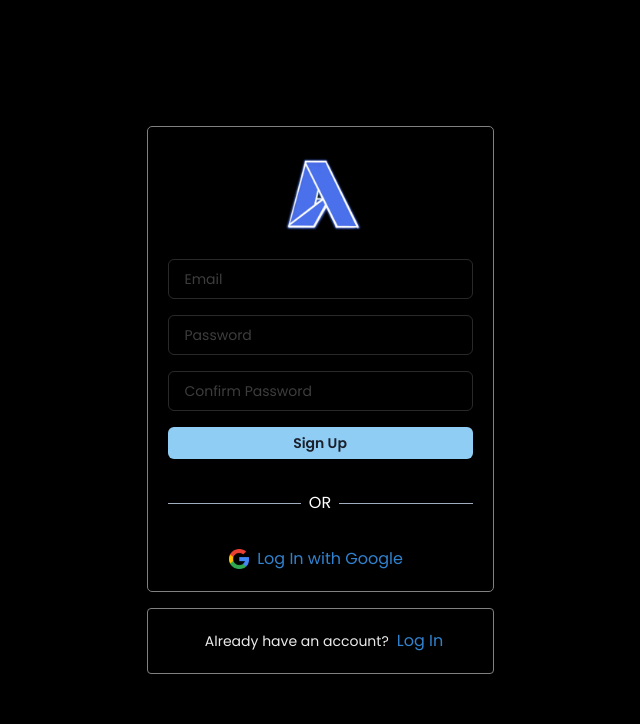
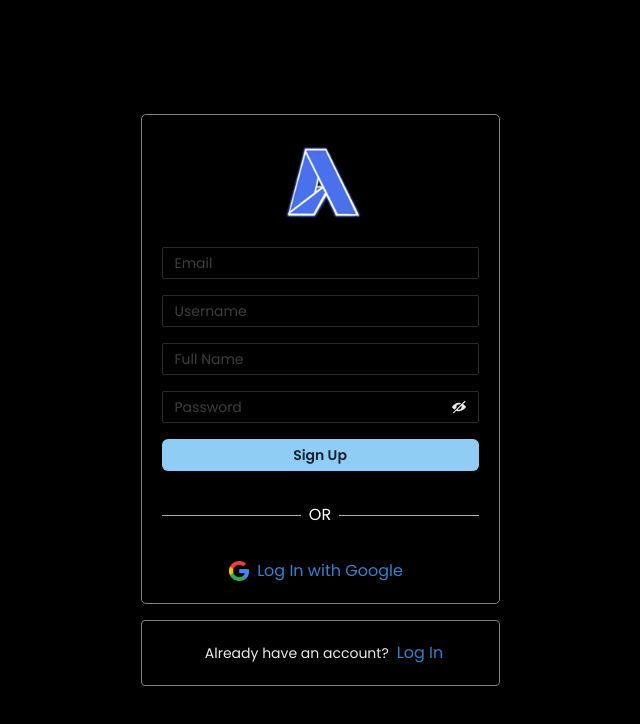
Before and after one commit to albertnanda19/AlSnap, a React (Vite) app: page /auth in a window 1280 px wide. Both pictures are taken after a click on the element "Sign Up". Shown: the top 724 px of the page, without its empty margins (320-960 px from the left). Built offline with nearby package versions, Linux system fonts and the light colour scheme.

Commit message:
seperate login form and signup form into different components

```diff
--- a/src/components/AuthForm/AuthForm.jsx
+++ b/src/components/AuthForm/AuthForm.jsx
@@ -1,50 +1,19 @@
-import { Box, Image, Input, VStack, Button, Flex, Text } from '@chakra-ui/react'
+import { Box, Image, VStack, Flex, Text } from '@chakra-ui/react'
 import { useState } from 'react'
-import { useNavigate } from 'react-router-dom';
+import Login from './Login';
+import SignUp from './SignUp';
 
 const AuthForm = () => {
 
     const [isLogin, setIsLogin] = useState(true);
-    const navigate = useNavigate();
-    const [inputs, setInputs] = useState({
-        email: "",
-        password: "",
-        confirmPassword: ""
-    })
-
-    const handleAuth = () => {
-        if (!inputs.email || !inputs.password || !inputs.confirmPassword) {
-            alert("Please fill all the fields!!");
-            return;
-        }
-
-        navigate("/");
-    }
 
     return (
         <>
             <Box border={"1px solid gray"} borderRadius={5} padding={5}>
                 <VStack spacing={4}>
                     <Image src='/logo.png' h={24} cursor={"pointer"} alt='Alsnap' />
-                    <Input placeholder='Email' fontSize={14} type='email'
-                        value={inputs.email}
-                        onChange={(e) => setInputs({ ...inputs, email: e.target.value })}
-                    />
-                    <Input placeholder='Password' fontSize={14} type='password'
-                        value={inputs.password}
-                        onChange={(e) => setInputs({ ...inputs, password: e.target.value })}
-                    />
 
-                    {!isLogin && (
-                        <Input placeholder='Confirm Password' fontSize={14} type='password'
-                            value={inputs.confirmPassword}
-                            onChange={(e) => setInputs({ ...inputs, confirmPassword: e.target.value })}
-                        />
-                    )}
-
-                    <Button w={"full"} colorScheme='blue' size={"sm"} fontSize={"14"} onClick={handleAuth}>
-                        {isLogin ? "Log In" : "Sign Up"}
-                    </Button>
+                    {isLogin ? <Login /> : <SignUp />}
 
                     <Flex alignItems={"center"} justifyContent={"center"} my={4} gap={1} w={"full"}>
                         <Box flex={2} h={"1px"} bg={"gray.400"} />
--- /dev/null
+++ b/src/components/AuthForm/Login.jsx
@@ -0,0 +1,29 @@
+import { Input, Button } from '@chakra-ui/react'
+import { useState } from 'react'
+
+const Login = () => {
+
+    const [inputs, setInputs] = useState({
+        email: "",
+        password: "",
+    })
+
+    return (
+        <>
+            <Input placeholder='Email' fontSize={14} type='email'
+                value={inputs.email} size={"sm"}
+                onChange={(e) => setInputs({ ...inputs, email: e.target.value })}
+            />
+            <Input placeholder='Password' fontSize={14} type='password'
+                value={inputs.password} size={"sm"}
+                onChange={(e) => setInputs({ ...inputs, password: e.target.value })}
+            />
+
+            <Button w={"full"} colorScheme='blue' size={"sm"} fontSize={"14"}>
+                Log In
+            </Button>
+        </>
+    )
+}
+
+export default Login
--- /dev/null
+++ b/src/components/AuthForm/SignUp.jsx
@@ -0,0 +1,50 @@
+import { Input, InputGroup, InputRightElement, Button } from '@chakra-ui/react'
+import { useState } from 'react'
+import { ViewIcon, ViewOffIcon } from "@chakra-ui/icons";
+
+const SignUp = () => {
+
+    const [inputs, setInputs] = useState({
+        fullName: "",
+        username: "",
+        email: "",
+        password: "",
+    })
+
+    const [showPassword, setShowPassword] = useState(false);
+
+    return (
+        <>
+            <Input placeholder='Email' fontSize={14} type='email'
+                value={inputs.email} size={"sm"}
+                onChange={(e) => setInputs({ ...inputs, email: e.target.value })}
+            />
+            <Input placeholder='Username' fontSize={14} type='text'
+                value={inputs.username} size={"sm"}
+                onChange={(e) => setInputs({ ...inputs, username: e.target.value })}
+            />
+            <Input placeholder='Full Name' fontSize={14} type='text'
+                value={inputs.fullName} size={"sm"}
+                onChange={(e) => setInputs({ ...inputs, fullName: e.target.value })}
+            />
+
+            <InputGroup>
+                <Input placeholder='Password' fontSize={14} type={showPassword ? 'text' : 'password'}
+                    value={inputs.password} size={"sm"}
+                    onChange={(e) => setInputs({ ...inputs, password: e.target.value })}
+                />
+                <InputRightElement h={"full"}>
+                    <Button variant={"ghost"} size={"sm"} onClick={() => setShowPassword(!showPassword)}>
+                        {showPassword ? <ViewIcon /> : <ViewOffIcon />}
+                    </Button>
+                </InputRightElement>
+            </InputGroup>
+
+            <Button w={"full"} colorScheme='blue' size={"sm"} fontSize={"14"}>
+                Sign Up
+            </Button>
+        </>
+    )
+}
+
+export default SignUp
```
Also changed, not shown: src/components/AuthForm/GoogleAuth.jsx (added, +7 -0 lines), src/firebase/firebase.js (added, +21 -0 lines).
